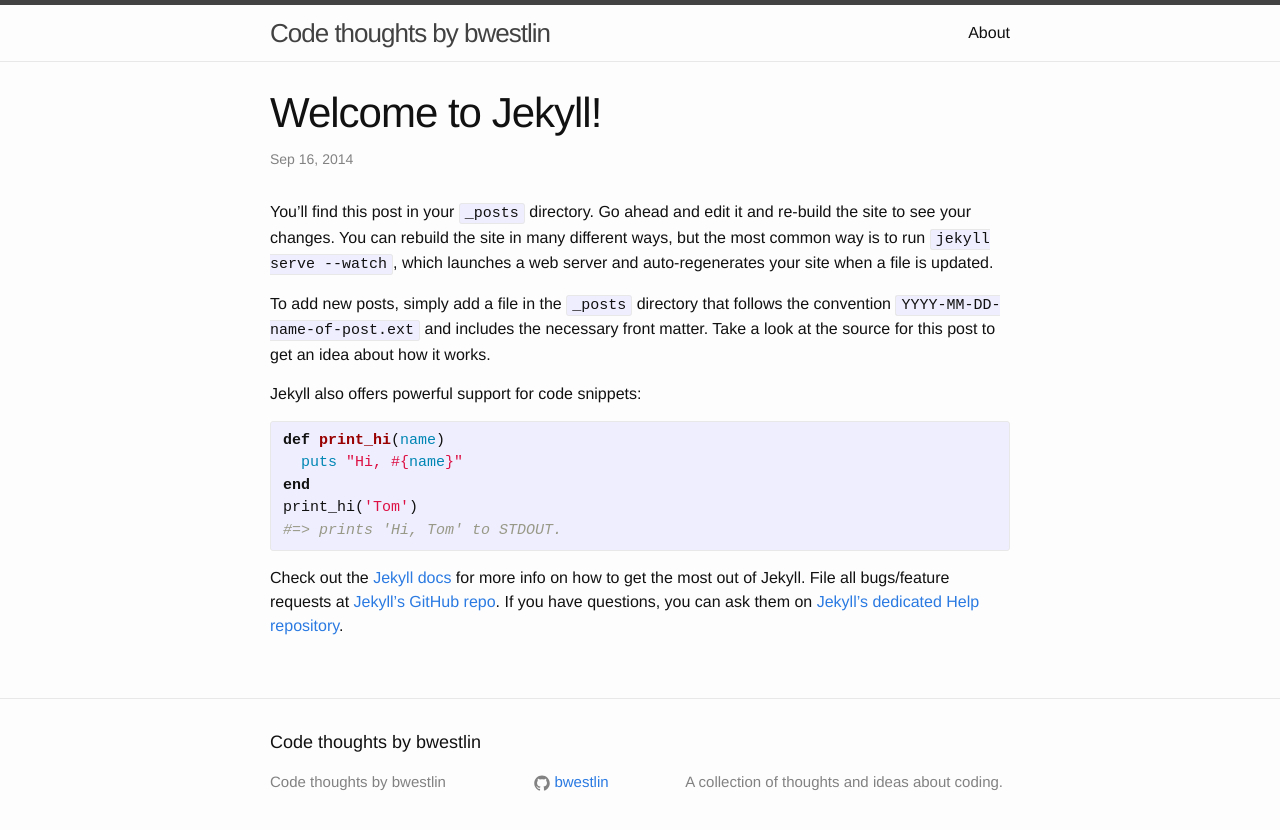
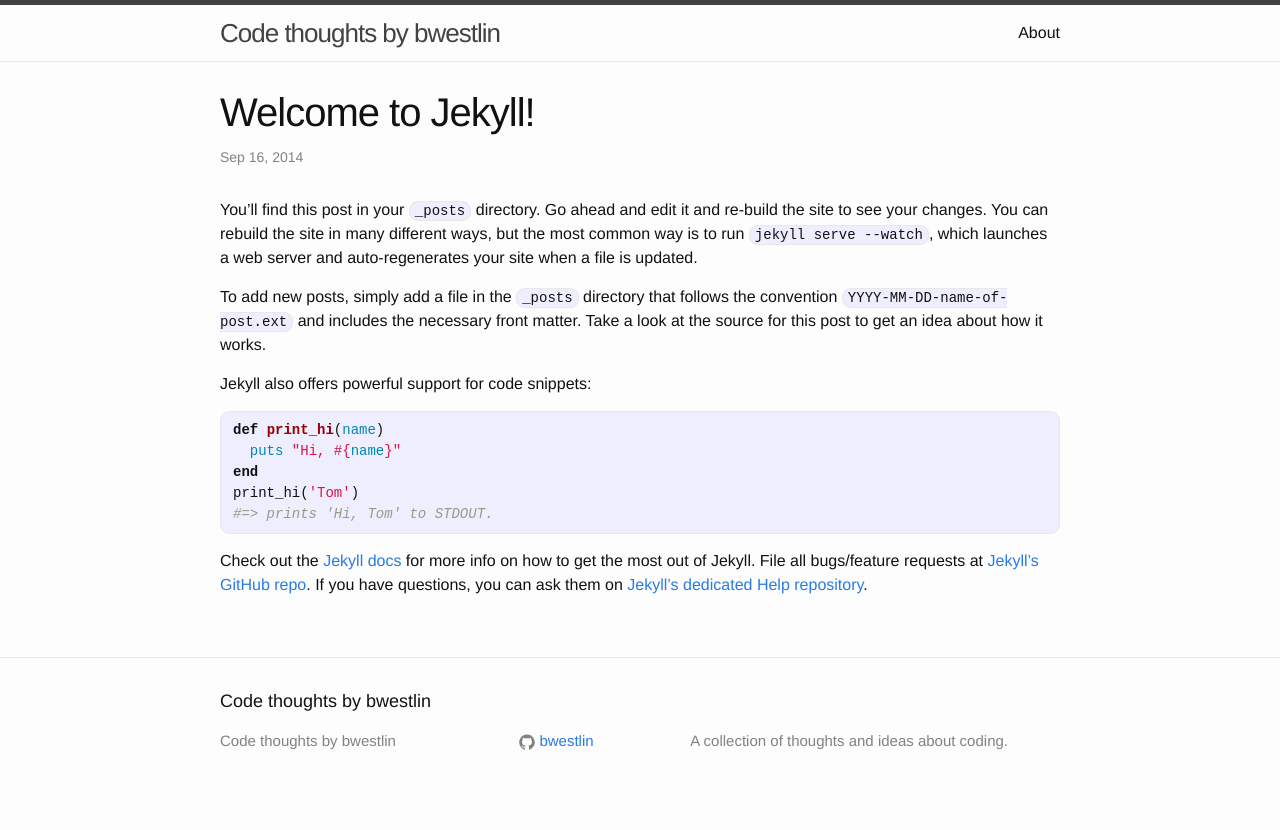
Before and after one commit to bwestlin/bwestlin.github.io, a Jekyll site: the page built from _posts/2014-09-16-welcome-to-jekyll.markdown, in a window 1280 px wide. Shown: the top 830 px of the page. Built offline with Jekyll 4.4.1, drawn with Linux system fonts in a browser that asks for light colours; Markdown is read by kramdown in place of the engine named in the settings.

Commit message:
Some css updates

```diff
--- a/_sass/_base.scss
+++ b/_sass/_base.scss
@@ -127,9 +127,9 @@
  */
 pre,
 code {
-    font-size: 15px;
+    font-size: $base-font-size - 2;
     border: 1px solid $grey-color-light;
-    border-radius: 3px;
+    border-radius: 9px;
     background-color: #eef;
 }
 
@@ -154,8 +154,8 @@
  * Wrapper
  */
 .wrapper {
-    max-width: -webkit-calc(800px - (#{$spacing-unit} * 2));
-    max-width:         calc(800px - (#{$spacing-unit} * 2));
+    max-width: -webkit-calc(#{$base-with} - (#{$spacing-unit} * 2));
+    max-width:         calc(#{$base-with} - (#{$spacing-unit} * 2));
     margin-right: auto;
     margin-left: auto;
     padding-right: $spacing-unit;
@@ -163,8 +163,8 @@
     @extend %clearfix;
 
     @include media-query($on-laptop) {
-        max-width: -webkit-calc(800px - (#{$spacing-unit}));
-        max-width:         calc(800px - (#{$spacing-unit}));
+        max-width: -webkit-calc(#{$base-with} - (#{$spacing-unit}));
+        max-width:         calc(#{$base-with} - (#{$spacing-unit}));
         padding-right: $spacing-unit / 2;
         padding-left: $spacing-unit / 2;
     }
--- a/_sass/_layout.scss
+++ b/_sass/_layout.scss
@@ -198,7 +198,7 @@
 }
 
 .post-title {
-    font-size: 42px;
+    font-size: 40px;
     letter-spacing: -1px;
     line-height: 1;
 
--- a/css/main.scss
+++ b/css/main.scss
@@ -11,6 +11,7 @@
 $small-font-size:  $base-font-size * 0.875;
 $base-line-height: 1.5;
 
+$base-with:        900px;
 $spacing-unit:     30px;
 
 $text-color:       #111;
```
